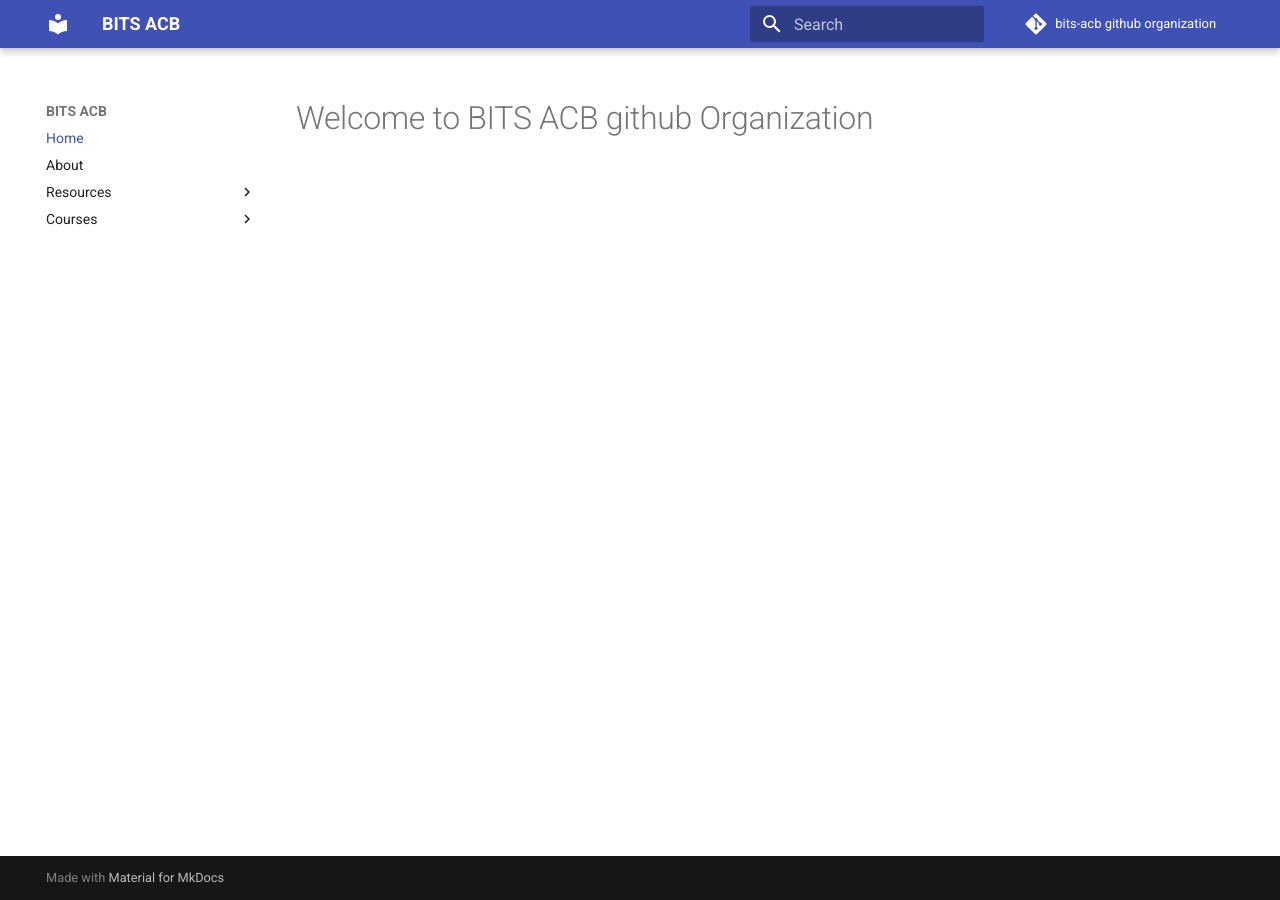
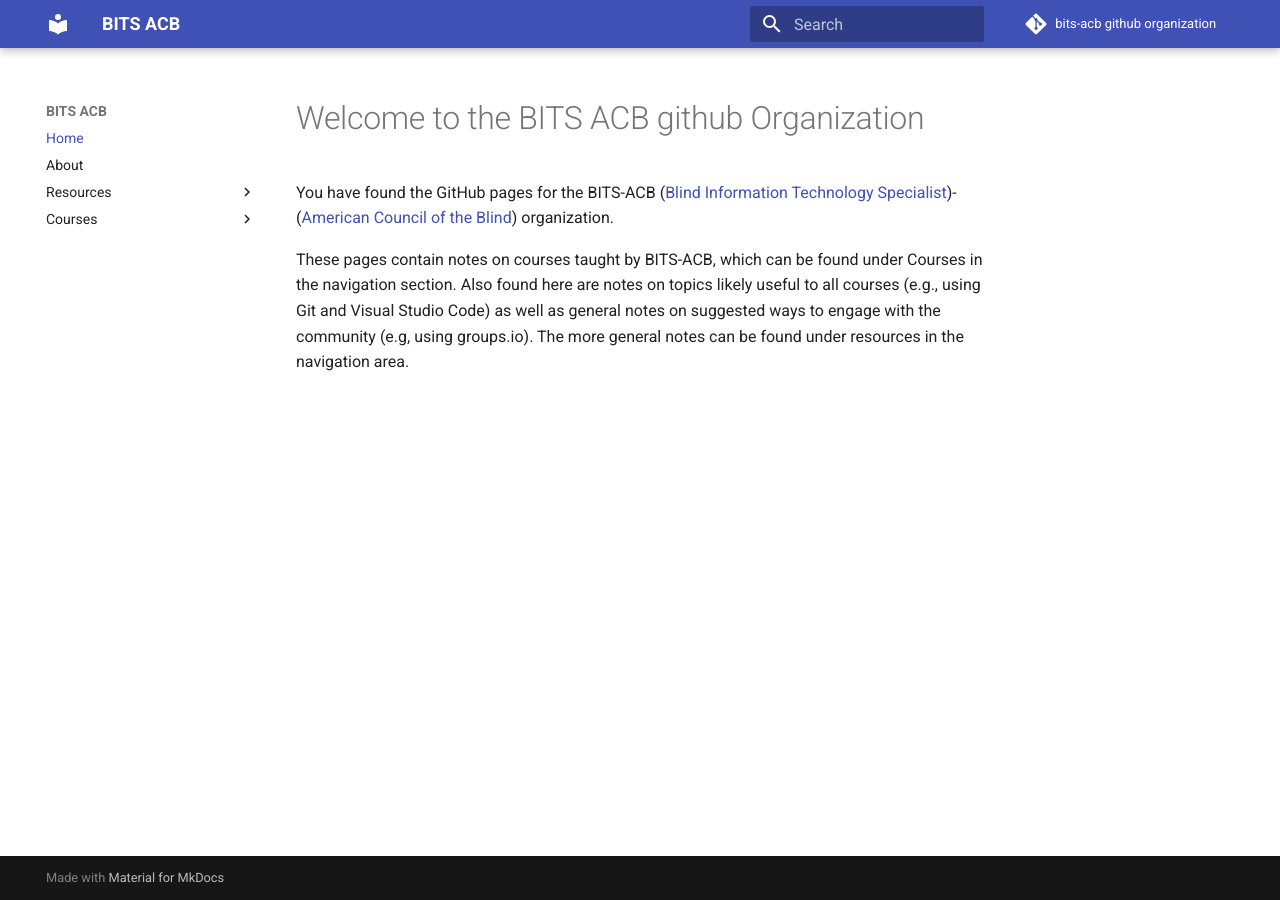
Before and after one commit to BITS-ACB/bits-acb.gh-pages, an MkDocs documentation site: the page built from docs/index.md, in a window 1280 px wide. Built offline with MkDocs 1.6.1 and Material for MkDocs 9.7.7, drawn with Linux system fonts in a browser that asks for light colours.

Commit message:
some minor changes and new resource for groups.io

```diff
--- a/docs/index.md
+++ b/docs/index.md
@@ -1 +1,9 @@
-# Welcome to BITS ACB github Organization
+# Welcome to the BITS ACB github Organization
+
+You have found the GitHub pages for the BITS-ACB
+([Blind Information Technology Specialist](https://bits-acb.org))-([American Council of the Blind](https://acb.org))
+organization.
+
+These pages contain notes on courses taught by BITS-ACB, which can be found under Courses in the navigation section.
+Also found here are notes on topics likely useful to all courses (e.g., using Git and Visual Studio Code) as well as general notes on suggested ways to engage with the community (e.g, using groups.io).
+The more general notes can be found under resources in the navigation area.
--- a/mkdocs.yml
+++ b/mkdocs.yml
@@ -12,6 +12,7 @@ nav:
     - List of Resources: resources/index.md
     - Using the Command Line: resources/using_cli.md
     - Using Git: resources/using_git.md
+    - Using groups.io and Email Etiquette: resources/using_groups.io.md
     - Using Visual Studio Code (VSCode): resources/using_vscode.md
   - Courses:
     - Courses List: courses/index.md
```
Also changed, not shown: docs/about.md (+1 -1 lines), docs/resources/using_groups.io.md (added, +1 -0 lines).
